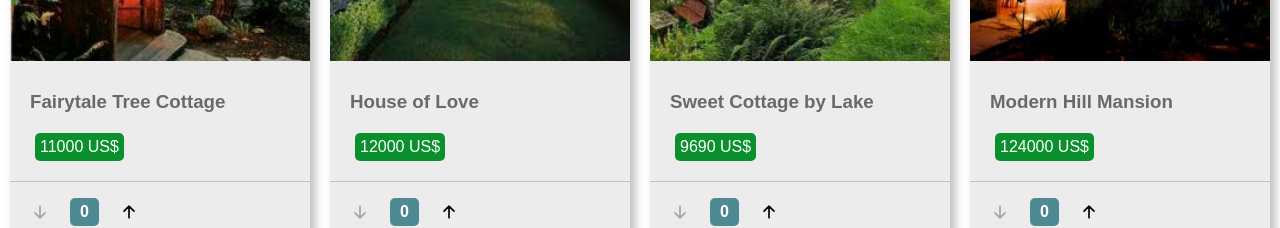
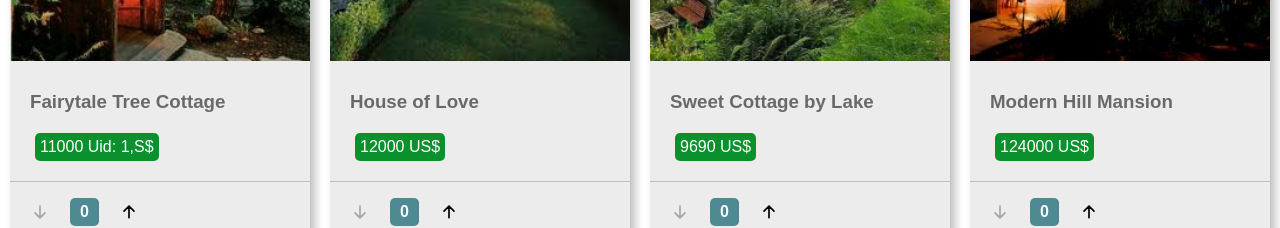
Before and after one commit to Zeinab-Mahjoub/Static_Blog_ReactJS, a React (Create React App) app: page / in a window 1280 px wide. Shown: the part 1240-1468 px from the top of the page. Built offline with nearby package versions, Linux system fonts and the light colour scheme.

Commit message:
ref: just added id to list of data

```diff
--- a/src/components/Cards.js
+++ b/src/components/Cards.js
@@ -12,10 +12,25 @@ export default class Cards extends Component {
     super();
     this.state = {
       data: [
-        { image: Image1, name: "Fairytale Tree Cottage", cost: "11000 US$" },
-        { image: Image7, name: "House of Love", cost: "12000 US$" },
-        { image: Image3, name: "Sweet Cottage by Lake", cost: "9690 US$" },
-        { image: Image8, name: "Modern Hill Mansion", cost: "124000 US$" },
+        {
+          id: 1,
+          image: Image1,
+          name: "Fairytale Tree Cottage",
+          cost: "11000 Uid: 1,S$",
+        },
+        { id: 2, image: Image7, name: "House of Love", cost: "12000 US$" },
+        {
+          id: 3,
+          image: Image3,
+          name: "Sweet Cottage by Lake",
+          cost: "9690 US$",
+        },
+        {
+          id: 4,
+          image: Image8,
+          name: "Modern Hill Mansion",
+          cost: "124000 US$",
+        },
       ],
     };
   }
@@ -24,7 +39,12 @@ export default class Cards extends Component {
     return (
       <div className={styles.container}>
         {this.state.data.map((item) => (
-          <Card image={item.image} name={item.name} cost={item.cost} />
+          <Card
+            key={item.id}
+            image={item.image}
+            name={item.name}
+            cost={item.cost}
+          />
         ))}
       </div>
     );
```
